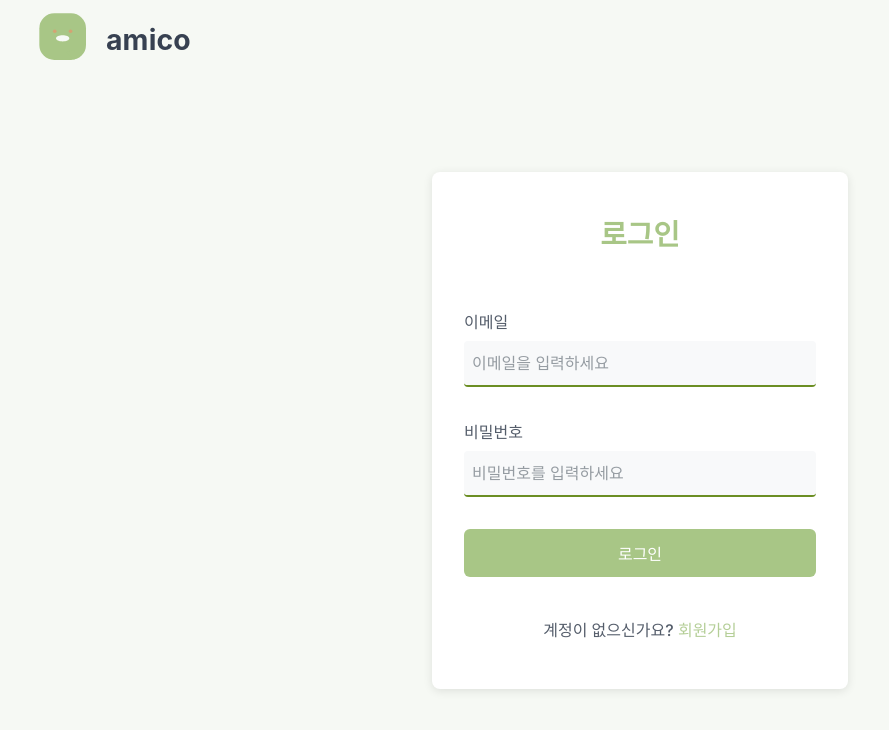
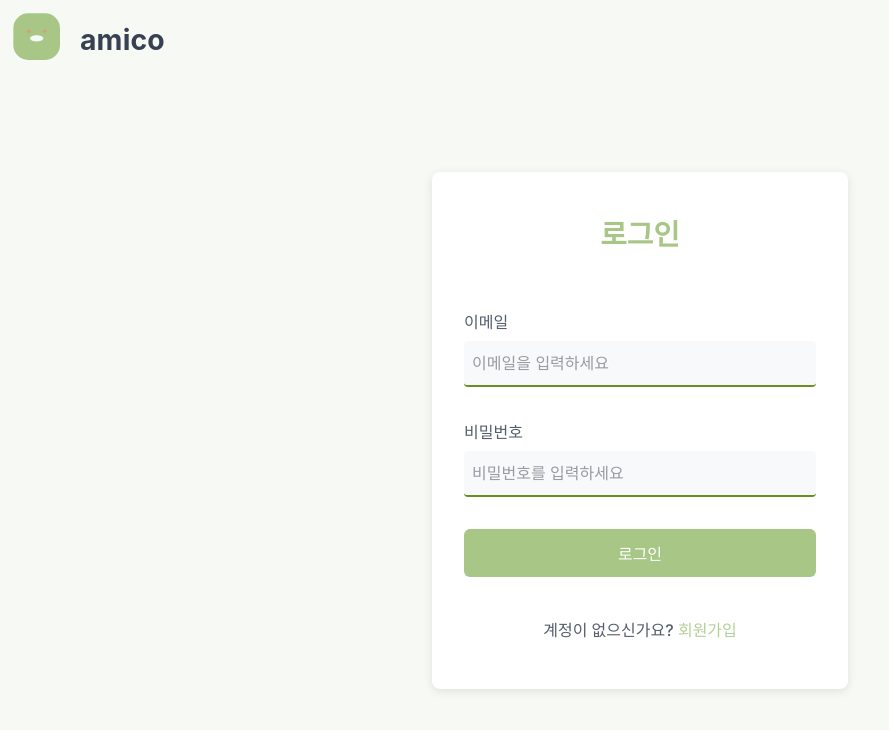
Before and after one commit to arsenecoupang/AmicoFinal, a React (Create React App) app: page / in a window 1280 px wide. Shown: the top 730 px of the page, without its empty margins (0-889 px from the left). Built offline with nearby package versions, Linux system fonts and the light colour scheme; no server answers.

Commit message:
logo size fix

```diff
--- a/src/Root.tsx
+++ b/src/Root.tsx
@@ -7,6 +7,7 @@ const RootDiv = styled.div`
   margin: 0;
   padding: 0;
   box-sizing: border-box;
+  overflow-x: hidden;
 `;
 
 function Root() {
--- a/src/components/Header.tsx
+++ b/src/components/Header.tsx
@@ -7,9 +7,11 @@ import { useState, useRef, useEffect } from "react";
 const HeaderContainer = styled.header`
   display: flex;
   align-items: center;
-  justify-content: space-between;
+  justify-content: flex-end;
   gap: 1rem;
+
   padding: 0 2vw;
+  height: 80px;
   width: 100%;
   box-sizing: border-box;
 `;
@@ -18,6 +20,9 @@ const Logo = styled.div`
   font-size: 1.8rem;
   height: 5rem;
   font-weight: 900;
+  position: absolute;
+  top: 0;
+  left: 0;
   color: ${(props) => props.theme.accent};
   display: flex;
   align-items: center;
@@ -28,7 +33,7 @@ const Logo = styled.div`
 const LogoImg = styled.img`
   height: 5rem;
   max-width: 100%;
-  @media (max-width: 48rem) {
+  @media (max-width: 1000px) {
     height: 3rem;
   }
 `;
@@ -49,6 +54,9 @@ const NavUl = styled.ul`
   padding: 0;
   align-items: center;
   justify-content: center;
+  @media (max-width: 370px) {
+    gap: 0px;
+  }
 `;
 
 const NavLi = styled.li<{ isActive?: boolean }>`
```
Also changed, not shown: src/api/auth.ts (line endings or trailing spaces).
